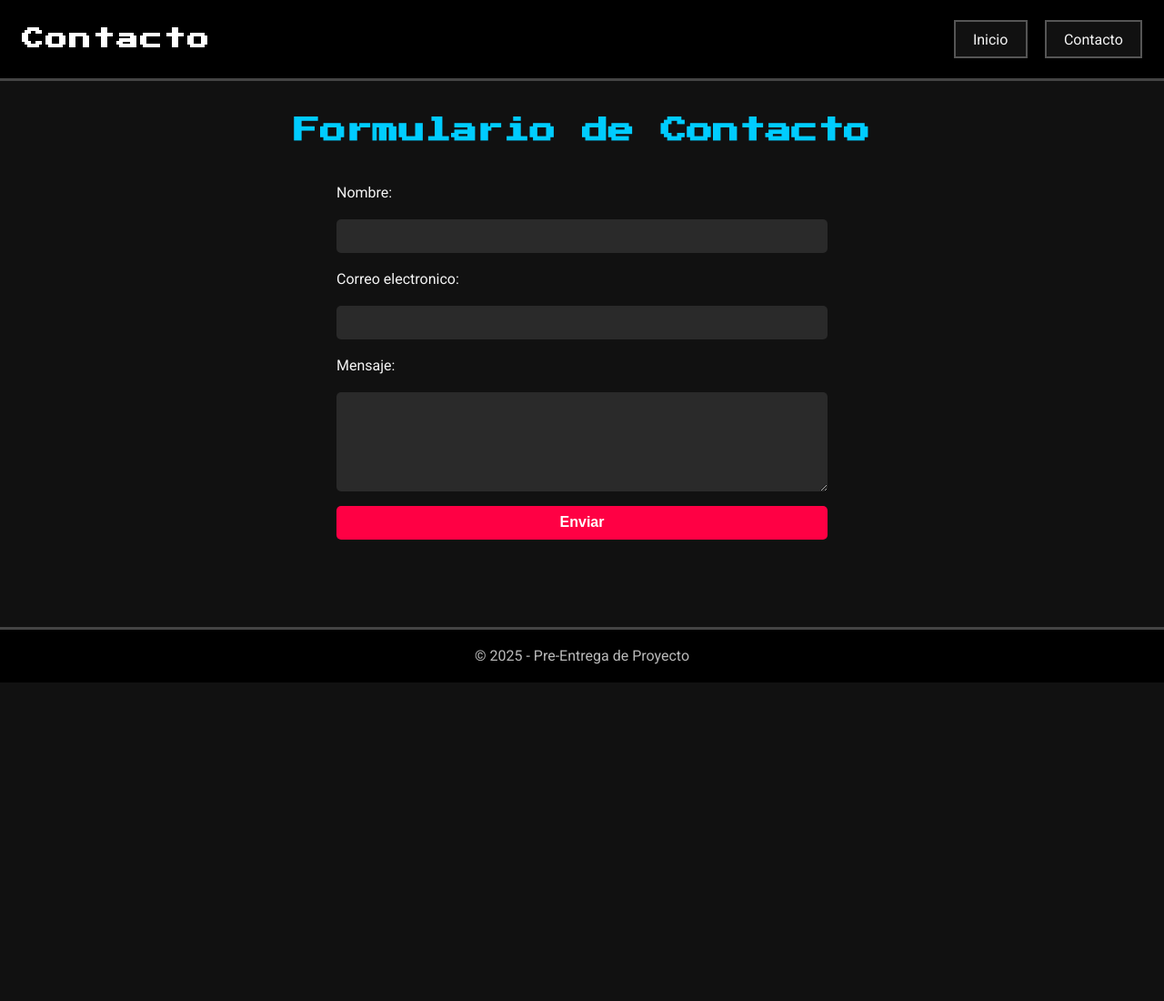
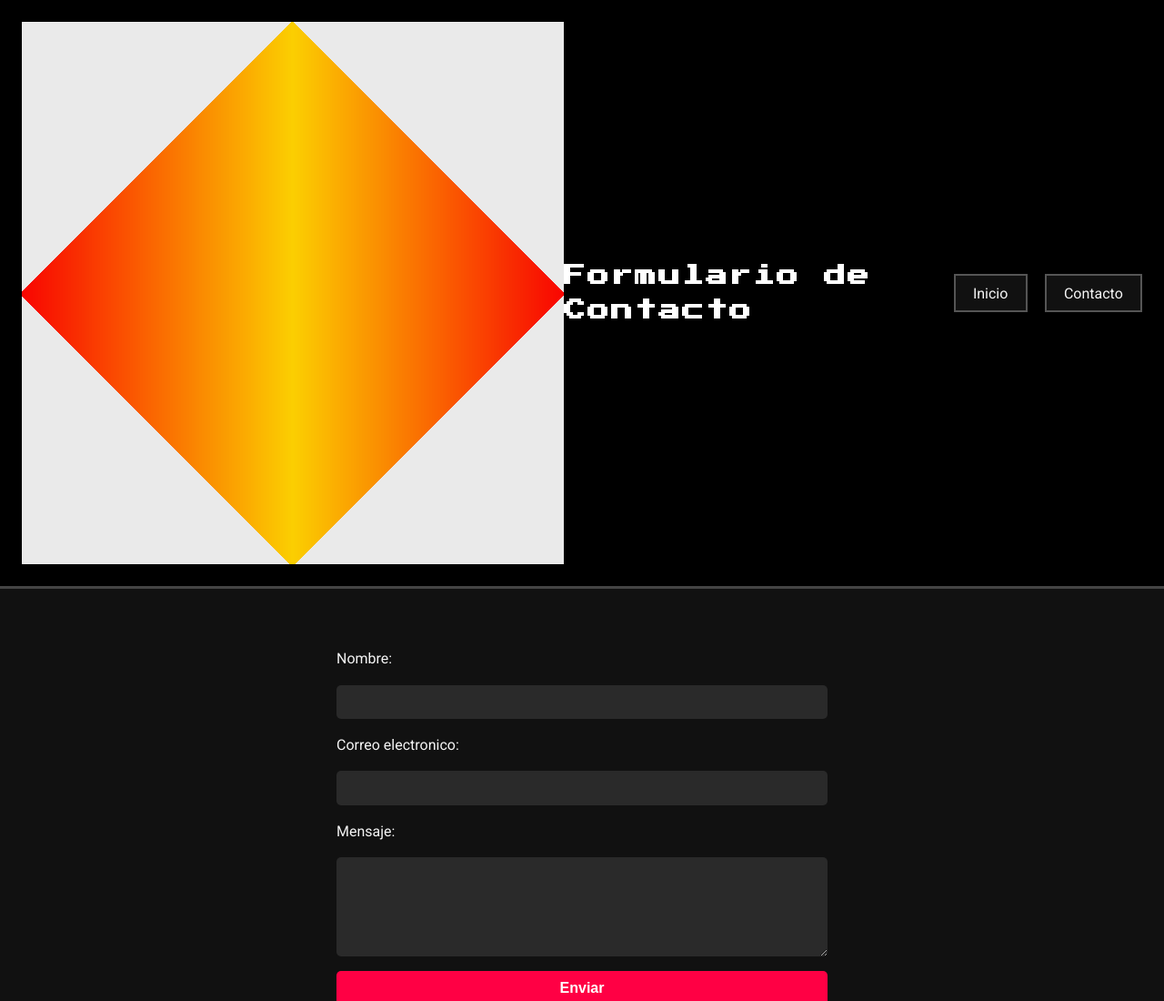
Before and after one commit to EMI7437/frontend-js-proyecto-TT, a plain HTML site: page contacto.html in a window 1280 px wide. Shown: the top 1100 px of the page at 91% size. Before the commit the page ends 800 px from the top, so only its background shows below. Drawn offline with Linux system fonts and the light colour scheme.

Commit message:
Remodificacion de contacto

```diff
--- a/contacto.html
+++ b/contacto.html
@@ -14,7 +14,10 @@
 	<body>
 		<!-- Header -->
 		<header>
-			<h1>Contacto</h1>
+				<img src="img/Logo.gif" alt="Logo Retro" class="logo">
+
+				<h1 class="titulo-contacto">Formulario de Contacto</h1>
+
 			<!-- Nav -->
 			<nav>
 				<ul>
@@ -24,9 +27,8 @@
 			</nav>
 		</header>
 
-		<main id="contacto">
+		<main>
 			<section>
-				<h2>Formulario de Contacto</h2>
 				<form action="https://formspree.io/f/mrbykqbo" method="POST">
 					<label for="nombre">Nombre:</label>
 					<input type="text" name="nombre" id="nombre" required>
```
